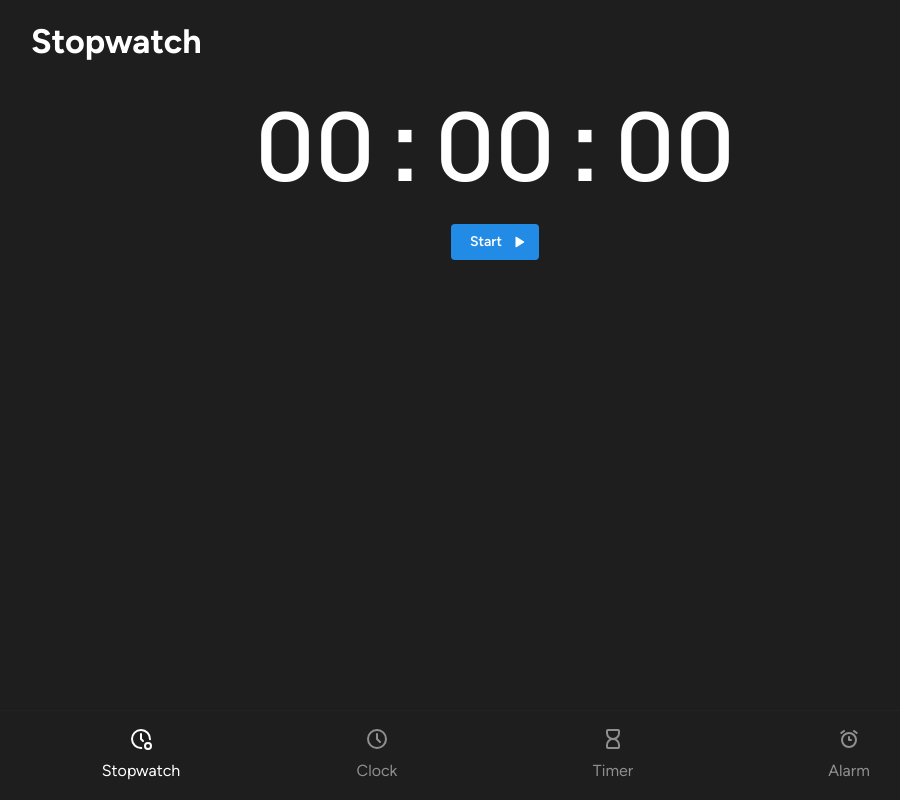
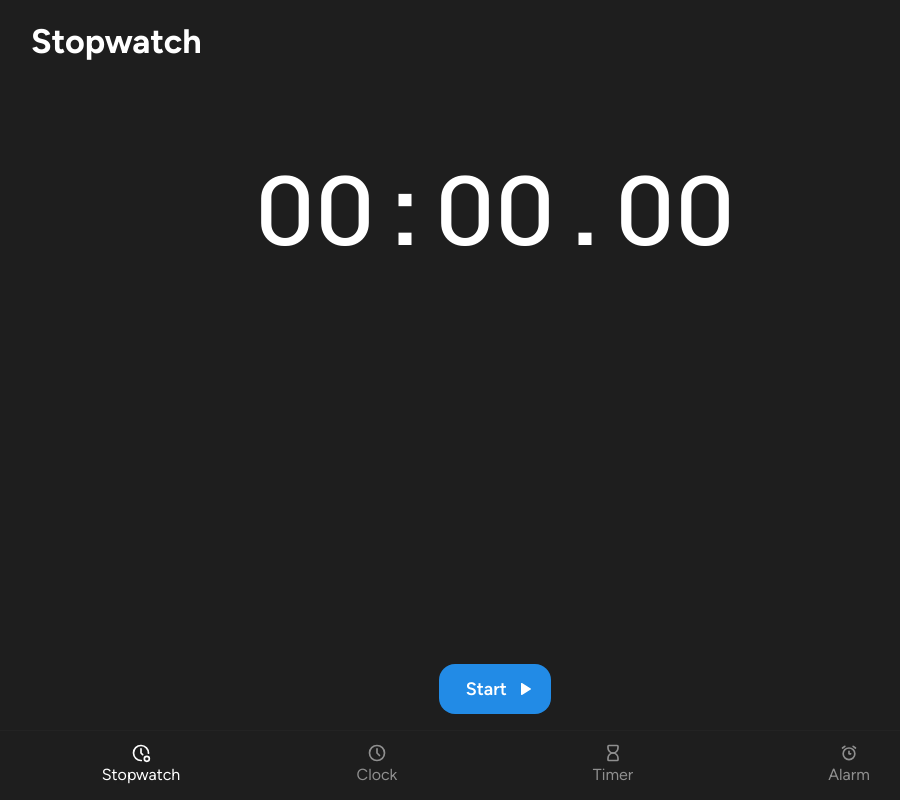
Before and after one commit to abdul15irsyad/stopwatch, a Next.js app: page / in a window 1280 px wide. Shown: the whole page, without its empty margins (145-1045 px from the left). Built offline with nearby package versions, Linux system fonts and the light colour scheme.

Commit message:
feat: stopwatch done

```diff
--- a/src/app/globals.css
+++ b/src/app/globals.css
@@ -7,6 +7,7 @@
   box-sizing: border-box;
   padding: 0;
   margin: 0;
+  transition: 0.3s;
 }
 
 html,
--- a/src/app/layout.tsx
+++ b/src/app/layout.tsx
@@ -22,7 +22,7 @@ export const figtree = LocalFont({
 });
 
 export const metadata: Metadata = {
-  title: 'Timer',
+  title: 'Clock | Irsyad Abdul',
   description: 'use timer tools like timer, stopwatch, world clock and alarm'
 };
 
@@ -35,8 +35,8 @@ export default function RootLayout({
     <html lang="en">
       <head>
         <ColorSchemeScript />
-        <link rel="icon" href="/favicon.ico" />
-        <link rel="shortcut icon" href="/favicon.ico" />
+        <link rel="icon" href="/favicon.png" />
+        <link rel="shortcut icon" href="/favicon.png" />
         <meta
           name="viewport"
           content="minimum-scale=1, initial-scale=1, width=device-width, user-scalable=no"
--- a/src/layout/navbar.module.css
+++ b/src/layout/navbar.module.css
@@ -5,6 +5,8 @@
   right: 0;
   border-top: 1px solid #232323;
   background-color: rgba(var(--background-start-rgba));
+  padding: 0.25rem 0;
+  height: 70px;
 }
 
 .navbar .nav-link {
@@ -13,8 +15,7 @@
   flex-direction: column;
   align-items: center;
   justify-content: center;
-  gap: 0.5rem;
-  padding: 1rem;
+  padding: 0.5rem;
   opacity: 0.5;
   transition: 0.3s;
 }
--- a/src/layout/navbar.tsx
+++ b/src/layout/navbar.tsx
@@ -16,7 +16,7 @@ export const Navbar = ({ menus, activePage, setActivePage }: Props) => {
   return (
     <div className={styles.navbar}>
       <Container>
-        <Grid>
+        <Grid align="center">
           {menus?.map((menu, index) => {
             const Icon = icons[menu.icon];
             return (
@@ -25,8 +25,8 @@ export const Navbar = ({ menus, activePage, setActivePage }: Props) => {
                   className={`${styles['nav-link']} ${activePage === menu.id ? styles.active : ''}`}
                   onClick={() => setActivePage(menu.id)}
                 >
-                  <Icon stroke={2} size={24} />
-                  <Text>{menu.label}</Text>
+                  <Icon stroke={2} size={20} />
+                  <Text mb={0}>{menu.label}</Text>
                 </div>
               </Grid.Col>
             );
--- a/src/sections/stopwatch/stopwatch.module.css
+++ b/src/sections/stopwatch/stopwatch.module.css
@@ -1,28 +1,110 @@
 .stopwatch-section {
   padding-top: 1rem;
+  padding-bottom: 80px;
 }
 
 .stopwatch-section .stopwatch {
+  text-align: center;
+  font-size: 100px;
+  transition: 0.3s ease-out;
+  margin-top: 4rem;
+}
+
+.stopwatch-section .stopwatch.laps-exists {
+  margin-top: 0;
+  margin-bottom: -2rem;
+  transform: scale(0.5);
+}
+
+.stopwatch-section .stopwatch .milli-seconds {
+  /* font-size: 60%; */
+}
+
+.stopwatch-section .laps {
+  padding: 1rem;
   display: flex;
-  justify-content: center;
-  align-items: center;
-  font-size: 100px;
+  flex-direction: column;
+  flex-wrap: nowrap;
+  gap: 0.5rem;
+  max-height: calc(100vh - calc(80px + 70px) - 200px);
+  /* border: 1px dashed rgba(255, 255, 255, 0.25); */
+  /* background-color: rgba(255, 255, 255, 0.05); */
+  border-radius: 1rem;
+  overflow-y: auto;
+  margin-bottom: 1rem;
+  font-weight: bold;
+}
+
+.stopwatch-section .laps::-webkit-scrollbar {
+  width: 12px;
+  height: 12px;
+}
+
+.stopwatch-section .laps::-webkit-scrollbar-thumb {
+  background-color: #888;
+  border-radius: 10px;
+  border: 3px solid transparent;
+  background-clip: content-box;
+}
+
+.stopwatch-section .laps::-webkit-scrollbar-thumb:hover {
+  background-color: #555;
+}
+
+.stopwatch-section .laps::-webkit-scrollbar-track {
+  background: transparent;
+  border-radius: 10px;
+}
+
+.stopwatch-section .laps .lap {
+  padding: 0.25rem 0.5rem;
+  width: 100%;
+  display: flex;
+  justify-content: space-between;
+}
+
+.stopwatch-section .laps .lap .margin {
+  opacity: 0.5;
+  font-weight: normal;
 }
 
 .stopwatch-section .action {
   display: flex;
   justify-content: center;
   gap: 1rem;
+  position: fixed;
+  bottom: 70px;
+  left: 0;
+  right: 0;
+  padding-bottom: 1rem;
 }
 
-@media (max-width: 1080px) {
+@media (max-width: 1200px) {
   .stopwatch-section .stopwatch {
     font-size: 80px;
+  }
+  .stopwatch-section .laps {
+    position: fixed;
+    bottom: calc(80px + 66px);
+    left: 1.5rem;
+    right: 1.5rem;
+    top: 200px;
+    max-height: unset;
   }
 }
 
 @media (max-width: 767px) {
   .stopwatch-section .stopwatch {
-    font-size: 48px;
+    font-size: 56px;
+  }
+
+  .stopwatch-section .stopwatch.laps-exists {
+    margin-bottom: -1rem;
+    transform: scale(0.75);
+  }
+
+  .stopwatch-section .laps {
+    top: 160px;
+    gap: 0.25rem;
   }
 }
--- a/src/sections/stopwatch/stopwatch.section.tsx
+++ b/src/sections/stopwatch/stopwatch.section.tsx
@@ -3,7 +3,7 @@
 import { Button, Grid, Text } from '@mantine/core';
 import styles from './stopwatch.module.css';
 import { useEffect, useRef } from 'react';
-import { renderTime } from '@/util/time.util';
+import { mergeTime, renderTime } from '@/util/time.util';
 import LocalFont from 'next/font/local';
 import {
   IconFlagFilled,
@@ -20,8 +20,8 @@ export const chivoMono = LocalFont({
 });
 
 export const StopwatchSection = () => {
-  const title = 'Stopwatch';
-  const { time, isActive, startStop, reset, setTime } = useStopwatchStore();
+  const { time, isActive, laps, startStop, reset, setTime, addLap } =
+    useStopwatchStore();
 
   const intervalRef = useRef<NodeJS.Timeout | null>(null);
 
@@ -46,54 +46,81 @@ export const StopwatchSection = () => {
   return (
     <div className={styles['stopwatch-section']}>
       <Text fz={'h1'} fw="bold">
-        {title}
+        Stopwatch
       </Text>
       <Grid>
         <Grid.Col span={12}>
-          <div className={`${styles.stopwatch} ${chivoMono.className}`}>
+          <div
+            className={`${styles.stopwatch} ${chivoMono.className} ${laps?.length > 0 ? `${styles['laps-exists']}` : ''}`}
+          >
             {renderTime(time)?.hours !== '00' && (
               <>
-                <div className={styles.hours}>
-                  <span>{renderTime(time)?.hours}</span>
-                </div>
-                <div className={styles.separate}>:</div>
+                <span className={styles.hours}>{renderTime(time)?.hours}</span>
+                <span className={styles.separate}>:</span>
               </>
             )}
-            <div className={styles.minutes}>
-              <span>{renderTime(time)?.minutes}</span>
+            <span className={styles.minutes}>{renderTime(time)?.minutes}</span>
+            <span className={styles.separate}>:</span>
+            <span className={styles.seconds}>{renderTime(time)?.seconds}</span>
+            <span className={styles.separate}>.</span>
+            <span className={styles['milli-seconds']}>
+              {renderTime(time)?.milliseconds}
+            </span>
+          </div>
+          {laps?.length > 0 && (
+            <div className={`${styles.laps} ${chivoMono.className}`}>
+              {laps
+                .map((lap, index) => {
+                  const margin = lap.time - (laps[index - 1]?.time ?? 0);
+                  return (
+                    <div className={styles.lap} key={index}>
+                      <div className={styles.index}>
+                        {String(index + 1).padStart(2, '0')}
+                      </div>
+                      <div className={styles.margin}>
+                        +{mergeTime(renderTime(margin))}
+                      </div>
+                      <div className={styles.time}>
+                        {mergeTime(renderTime(lap.time))}
+                      </div>
+                    </div>
+                  );
+                })
+                .reverse()}
             </div>
-            <div className={styles.separate}>:</div>
-            <div className={styles.seconds}>
-              <span>{renderTime(time)?.seconds}</span>
-            </div>
-            <div className={styles.separate}>:</div>
-            <div className={styles['milli-seconds']}>
-              <span>{renderTime(time)?.milliseconds}</span>
-            </div>
-          </div>
+          )}
           <div className={styles.action}>
             <Button
+              size="lg"
               rightSection={
                 !isActive ? (
-                  <IconPlayerPlayFilled stroke={2} size={14} />
+                  <IconPlayerPlayFilled stroke={2} size={16} />
                 ) : (
-                  <IconPlayerPauseFilled stroke={2} size={14} />
+                  <IconPlayerPauseFilled stroke={2} size={16} />
                 )
               }
+              style={{ borderRadius: '1rem' }}
               onClick={() => startStop()}
             >
               {!isActive ? 'Start' : 'Stop'}
             </Button>
             {!isActive && time !== 0 && (
               <Button
-                rightSection={<IconPlayerStopFilled stroke={2} size={14} />}
+                size="lg"
+                rightSection={<IconPlayerStopFilled stroke={2} size={16} />}
+                style={{ borderRadius: '1rem' }}
                 onClick={() => reset()}
               >
                 Reset
               </Button>
             )}
             {isActive && time !== 0 && (
-              <Button rightSection={<IconFlagFilled stroke={2} size={14} />}>
+              <Button
+                size="lg"
+                rightSection={<IconFlagFilled stroke={2} size={16} />}
+                style={{ borderRadius: '1rem' }}
+                onClick={() => addLap(time)}
+              >
                 Lap
               </Button>
             )}
--- a/src/util/time.util.ts
+++ b/src/util/time.util.ts
@@ -1,8 +1,8 @@
 export const renderTime = (time: number) => {
   const milliseconds = Math.floor(time % 1000) / 10;
   const seconds = Math.floor(time / 1000) % 60;
-  const minutes = Math.floor(time / 60000) % 60;
-  const hours = Math.floor(time / 3600000);
+  const minutes = Math.floor(time / 60_000) % 60;
+  const hours = Math.floor(time / 3_600_000);
   return {
     hours: String(hours).padStart(2, '0'),
     minutes: String(minutes).padStart(2, '0'),
@@ -10,3 +10,6 @@ export const renderTime = (time: number) => {
     milliseconds: String(milliseconds).padStart(2, '0')
   };
 };
+
+export const mergeTime = ({ hours, minutes, seconds, milliseconds }) =>
+  `${hours ? `${hours}:` : ''}${minutes}:${seconds}:${milliseconds}`;
--- a/src/zustand/store/use-stopwatch-store.ts
+++ b/src/zustand/store/use-stopwatch-store.ts
@@ -3,20 +3,27 @@ import { create } from 'zustand';
 type StopwatchState = {
   time: number;
   isActive: boolean;
+  laps: { time: number }[];
   startStop: () => void;
   reset: () => void;
   setTime: (cb: (prev: number) => number) => void;
+  addLap: (time: number) => void;
 };
 
-export const useStopwatchStore = create<StopwatchState>((set) => ({
-  time: 0,
+export const useStopwatchStore = create<StopwatchState>((set) => {
+  const defaultTime = 0;
+  return {
+    time: defaultTime,
+    laps: [],
     isActive: false,
     startStop: () =>
       set((state) => ({
         isActive: !state.isActive,
         time: state.isActive ? state.time : state.time // No change in time if it's already active
       })),
-  reset: () => set({ time: 0, isActive: false }),
-  setTime: (cb: (prev: number) => number) =>
-    set((state) => ({ time: cb(state.time) }))
-}));
+    reset: () => set({ time: defaultTime, isActive: false, laps: [] }),
+    setTime: (cb) => set((state) => ({ time: cb(state.time) })),
+    addLap: (time: number) =>
+      set((state) => ({ laps: [...state.laps, { time }] }))
+  };
+});
```
Also changed, not shown: public/clock.png (added), public/favicon.png (added). Lines whose indentation alone changed are shown as unchanged.
